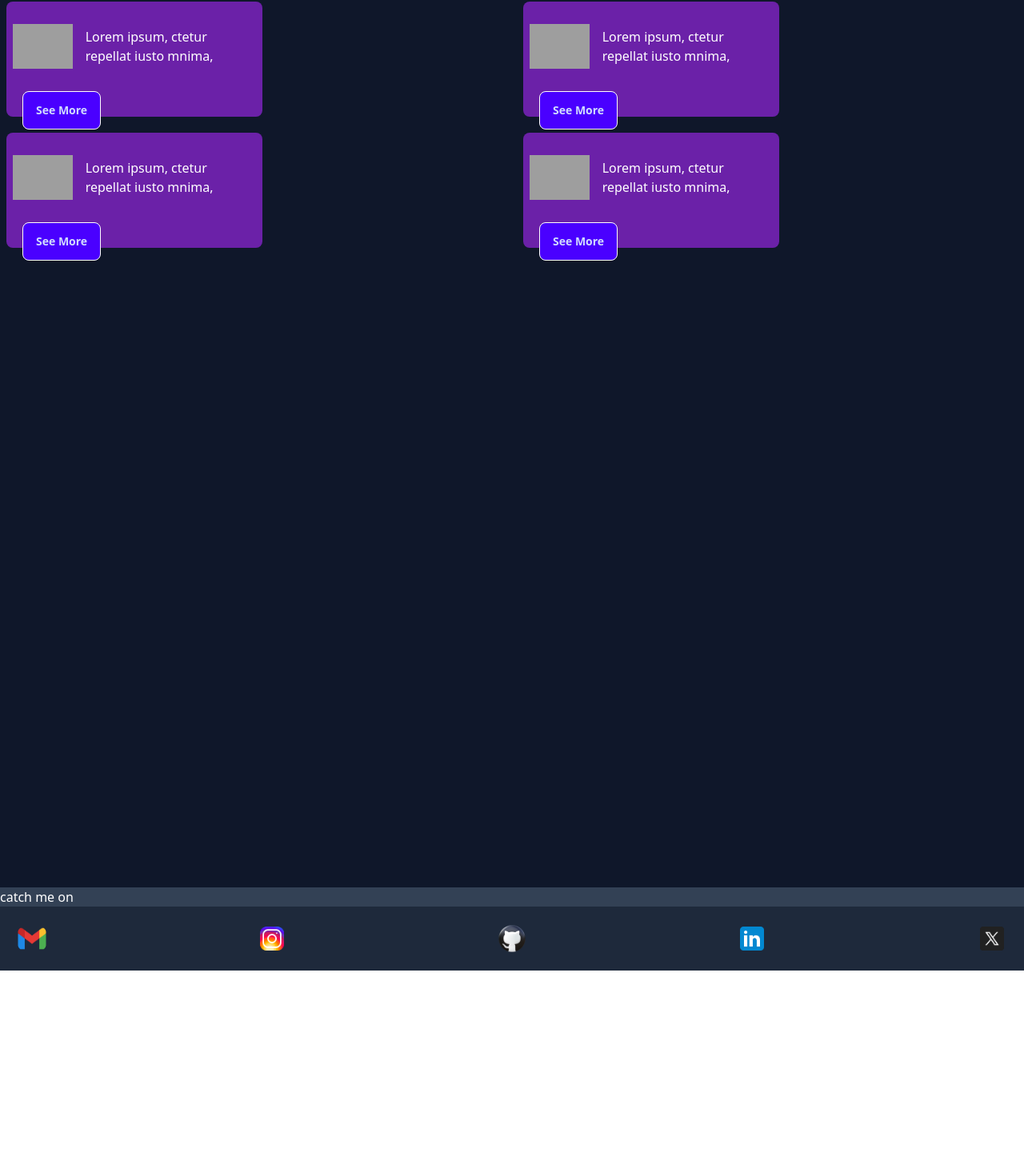
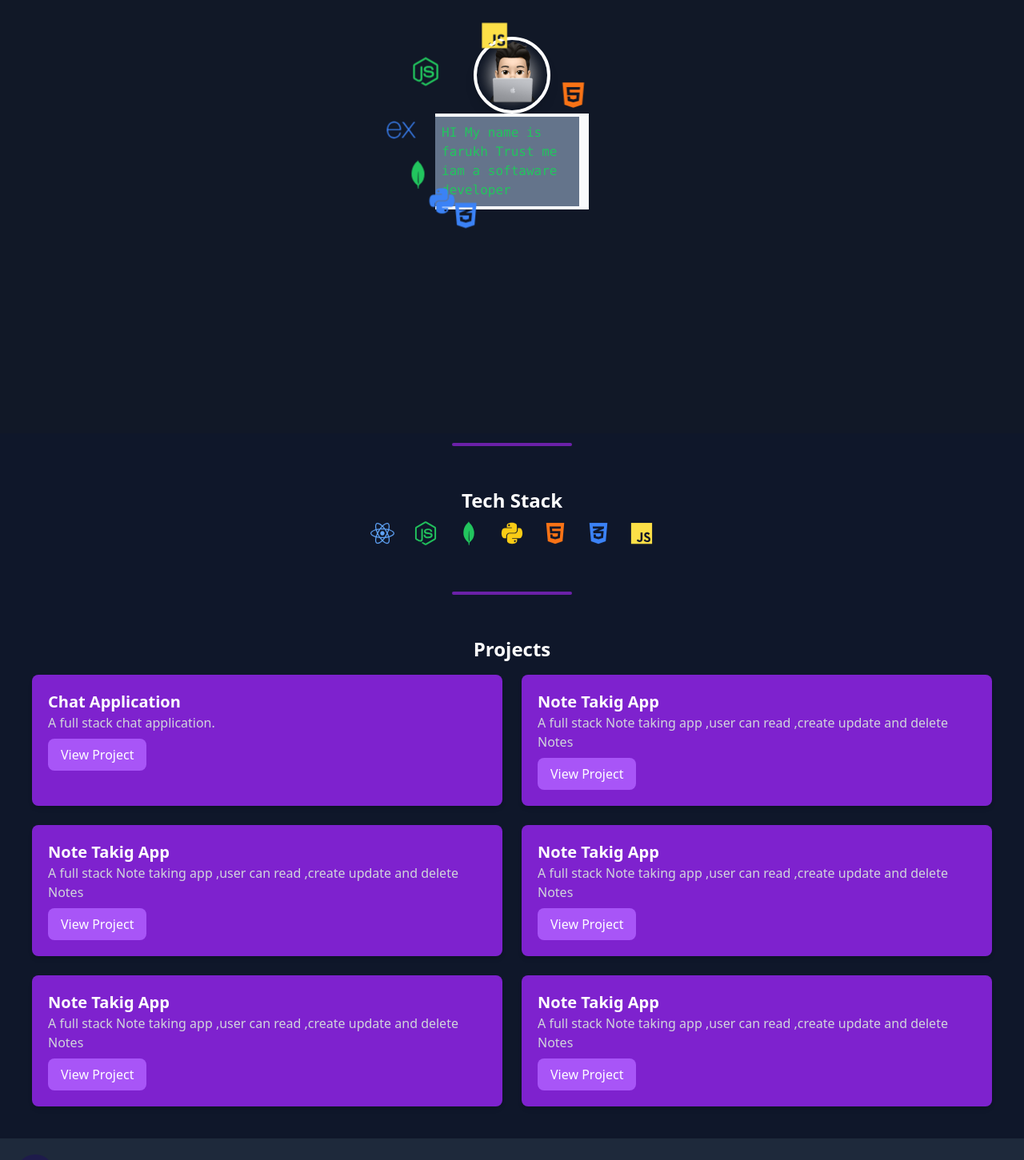
Before and after one commit to Farukh-patel/My-Portfolio, a React (Vite) app: page / in a window 1280 px wide. Shown: the part 314-1765 px from the top of the page at 80% size. Before the commit the page ends 1528 px from the top, so only its background shows below. Built offline with nearby package versions, Linux system fonts and the light colour scheme; grey boxes are pictures that could not be loaded.

Commit message:
ui updated 2

```diff
--- a/package.json
+++ b/package.json
@@ -12,7 +12,8 @@
   "dependencies": {
     "lucide-react": "^0.474.0",
     "react": "^18.3.1",
-    "react-dom": "^18.3.1"
+    "react-dom": "^18.3.1",
+    "react-icons": "^5.4.0"
   },
   "devDependencies": {
     "@eslint/js": "^9.17.0",
--- a/src/components/HomePage.jsx
+++ b/src/components/HomePage.jsx
@@ -1,97 +1,208 @@
 import React from "react";
+import {
+  FaReact,
+  FaNodeJs,
+  FaPython,
+  FaHtml5,
+  FaCss3Alt,
+  FaJs,
+  FaDatabase,
+  FaGithub,
+  FaLinkedin,
+  FaEnvelope,
+  FaInstagram,
+  FaFacebook,
+} from "react-icons/fa";
+import { SiMongodb, SiExpress } from "react-icons/si";
 export const HomePage = () => {
+  const cardData = [
+    {
+      id: 1,
+      text: "Lorem ipsum, ctetur repellat iusto mnima",
+      imgSrc: "/card-image.png",
+    },
+    {
+      id: 2,
+      text: "Lorem ipsum, ctetur repellat iusto mnima",
+      imgSrc: "/card-image.png",
+    },
+    {
+      id: 3,
+      text: "Lorem ipsum, ctetur repellat iusto mnima",
+      imgSrc: "/card-image.png",
+    },
+    {
+      id: 4,
+      text: "Lorem ipsum, ctetur repellat iusto mnima",
+      imgSrc: "/card-image.png",
+    },
+  ];
+
+  const socialMedia = [
+    { id: 1, img: "/gmail.png", alt: "Gmail", link: "mailto:your@email.com" },
+    {
+      id: 2,
+      img: "/instagram.png",
+      alt: "Instagram",
+      link: "https://instagram.com/yourprofile",
+    },
+    {
+      id: 3,
+      img: "/github.png",
+      alt: "GitHub",
+      link: "https://github.com/yourprofile",
+    },
+    {
+      id: 4,
+      img: "/linkedin.png",
+      alt: "LinkedIn",
+      link: "https://linkedin.com/in/yourprofile",
+    },
+    {
+      id: 5,
+      img: "/x.png",
+      alt: "Twitter/X",
+      link: "https://x.com/yourprofile",
+    },
+  ];
+
+  const projects = [
+    {
+      id: 1,
+      title: "Chat Application",
+      description: "A full stack chat application.",
+      link: "https://yourproject.com",
+    },
+    {
+      id: 2,
+      title: "Note Takig App",
+      description:
+        "A full stack Note taking app ,user can read ,create update and delete Notes",
+      link: "https://yourproject2.com",
+    },
+    {
+      id: 3,
+      title: "Note Takig App",
+      description:
+        "A full stack Note taking app ,user can read ,create update and delete Notes",
+      link: "https://yourproject2.com",
+    },
+    {
+      id: 4,
+      title: "Note Takig App",
+      description:
+        "A full stack Note taking app ,user can read ,create update and delete Notes",
+      link: "https://yourproject2.com",
+    },
+    {
+      id: 4,
+      title: "Note Takig App",
+      description:
+        "A full stack Note taking app ,user can read ,create update and delete Notes",
+      link: "https://yourproject2.com",
+    },
+    {
+      id: 4,
+      title: "Note Takig App",
+      description:
+        "A full stack Note taking app ,user can read ,create update and delete Notes",
+      link: "https://yourproject2.com",
+    },
+  ];
+
   return (
-    <div>
-      <div className="flex justify-center items-center  bg-slate-900">
+    <div className="bg-slate-900 text-white min-h-screen">
+      {/* Profile Section */}
+      <div className="flex items-center justify-center h-screen bg-gray-900 overflow-hidden">
+        <div className="relative w-48 h-48">
           <img
-          className="rounded-full bg-slate-900 h-26 w-24 "
             src="Me.png"
-          alt=""
+            alt="Profile"
+            className="w-24 h-24 rounded-full mx-auto border-4 border-white shadow-lg"
           />
-        <div className="mx-3 h-40 flex flex-col my-8 justify-center items-center">
-          <h1>Trust me iam a software developer!!</h1>
-          <p></p>
+
+          <div className="bg-slate-50 chat chat-end">
+            <p className="font-mono text-green-500 bg-slate-500  p-2">
+              {" "}
+              HI My name is farukh Trust me iam a softaware developer
+            </p>
+          </div>
+
+          <div className="absolute inset-0 flex items-center justify-center">
+            <FaHtml5 className="absolute text-orange-500 text-4xl animate-orbit-1" />
+            <FaJs className="absolute text-yellow-300 text-4xl animate-orbit-2" />
+            <FaNodeJs className="absolute text-green-500 text-4xl animate-orbit-3" />
+            <SiExpress className="absolute text-blue-500 text-4xl animate-orbit-4" />
+            <SiMongodb className="absolute text-green-500 text-4xl animate-orbit-5" />
+            <FaPython className="absolute text-blue-500 text-4xl animate-orbit-6" />
+            <FaCss3Alt className="absolute text-blue-500 text-4xl animate-orbit-7" />
           </div>
         </div>
-
-      <div className="flex justify-center bg-slate-900">
+      </div>
+      {/* Divider */}
+      <div className="flex justify-center">
         <div className="bg-purple-800 h-1 w-[150px] rounded my-3"></div>
       </div>
-
-      {/* div grids */}
-
-      <div className="grid md:grid-cols-2 bg-slate-900 flex justify-center items-center gap-3 ">
-        <div className="bg-purple-800 mt-2 mx-2 rounded-lg h-36 w-80">
-          <div className="flex justify-center items-center h-28 p-0">
-            <img
-              className="h-14 mx-2 "
-              src="https://encrypted-tbn0.gstatic.com/images?q=tbn:ANd9GcRSnBuAOO1Gdujswhekc-wgsUdAEBC7zBZKDw&s"
-              alt=""
-            />
-            <p className="mx-2"> Lorem ipsum, ctetur repellat iusto mnima, </p>
-          </div>
-          <button className=" mx-5  rounded-lg border-white btn btn-primary">
-            See More{" "}
-          </button>
-        </div>
-        <div className="bg-purple-800 mt-2 mx-2 rounded-lg h-36 w-80">
-          <div className="flex justify-center items-center h-28 ">
-            <img
-              className="h-14 mx-2"
-              src="https://encrypted-tbn0.gstatic.com/images?q=tbn:ANd9GcRSnBuAOO1Gdujswhekc-wgsUdAEBC7zBZKDw&s"
-              alt=""
-            />
-            <p className="mx-2"> Lorem ipsum, ctetur repellat iusto mnima, </p>
-          </div>
-          <button className=" mx-5 rounded-lg border-white btn btn-primary">
-            See More{" "}
-          </button>
-        </div>
-        <div className="bg-purple-800 mt-2 mx-2 rounded-lg h-36 w-80">
-          <div className="flex justify-center items-center h-28">
-            <img
-              className="h-14 mx-2"
-              src="https://encrypted-tbn0.gstatic.com/images?q=tbn:ANd9GcRSnBuAOO1Gdujswhekc-wgsUdAEBC7zBZKDw&s"
-              alt=""
-            />
-            <p className="mx-2"> Lorem ipsum, ctetur repellat iusto mnima, </p>
-          </div>
-          <button className=" mx-5 rounded-lg border-white btn btn-primary">
-            See More{" "}
-          </button>
-        </div>
-        <div className="bg-purple-800 mt-2 mx-2 rounded-lg h-36 w-80">
-          <div className="flex justify-center items-center h-28 ">
-            <img
-              className="h-14 mx-2"
-              src="https://encrypted-tbn0.gstatic.com/images?q=tbn:ANd9GcRSnBuAOO1Gdujswhekc-wgsUdAEBC7zBZKDw&s"
-              alt=""
-            />
-            <p className="mx-2"> Lorem ipsum, ctetur repellat iusto mnima, </p>
-          </div>
-          <button className=" mx-5 rounded-lg border-white btn btn-primary">
-            See More{" "}
-          </button>
+      <div className="py-10">
+        <h2 className="text-center text-2xl font-semibold">Tech Stack</h2>
+        <div className="flex justify-center gap-6 mt-4">
+          <FaReact className="text-blue-400 text-3xl animate-bounce" />
+          <FaNodeJs className="text-green-500 text-3xl animate-bounce" />
+          <SiMongodb className="text-green-500 text-3xl animate-bounce" />
+          <FaPython className="text-yellow-400 text-3xl animate-bounce" />
+          <FaHtml5 className="text-orange-500 text-3xl animate-bounce" />
+          <FaCss3Alt className="text-blue-500 text-3xl animate-bounce" />
+          <FaJs className="text-yellow-300 text-3xl animate-bounce" />
         </div>
       </div>
-
-      {/* socila media section */}
-      <div className="h-screen bg-slate-900">
-        <div className="flex justify-center items-center h-96">
-          <img
-            src=""
-            alt=""
-          />
+      <div className="flex justify-center">
+        <div className="bg-purple-800 h-1 w-[150px] rounded my-3"></div>
+      </div>
+      {/* Grid Section */}
+      <div className="py-10 px-10">
+        <h2 className="text-center text-2xl font-semibold">Projects</h2>
+        <div className="grid md:grid-cols-2 gap-6 mt-4 ">
+          {projects.map((project) => (
+            <div
+              key={project.id}
+              className="bg-purple-700 p-5 rounded-lg shadow-md"
+            >
+              <h3 className="text-xl font-bold">{project.title}</h3>
+              <p className="text-gray-300">{project.description}</p>
+              <a href={project.link} target="_blank" rel="noopener noreferrer">
+                <button className="mt-2 px-4 py-2 bg-purple-500 text-white rounded-lg hover:bg-purple-600 transition">
+                  View Project
+                </button>
+              </a>
+            </div>
+          ))}
         </div>
       </div>
-      <p className="h-auto text-white bg-slate-700 font-light ">catch me on</p>
+      {/* Social Media Section */}
+      <footer>
         <div className="h-22 bg-slate-800 flex justify-between p-5">
-        <div> <img className="h-10 rounded-full hover:shadow-gray-400 cursor-pointer" src="gmail.png" alt="" /></div>
-        <div> <img className="h-10 rounded-full hover:shadow-gray-400 cursor-pointer"  src="instagram.png" alt="" /></div>
-        <div> <img className="h-10 rounded-full hover:shadow-gray-400 cursor-pointer"  src="github.png" alt="" /></div>
-        <div> <img className="h-10 rounded-full hover:shadow-gray-400 cursor-pointer"  src="linkedin.png" alt="" /></div>
-        <div> <img className="h-10 rounded-full hover:shadow-gray-400 cursor-pointer"  src="x.png" alt="" /></div>
+          <div>
+            <img className="h-12 rounded-full" src="buglogo.png" alt="" />
           </div>
+          <div className="flex justify-center items-center gap-8">
+            <a href="">
+              <FaGithub className="text-white " />
+            </a>
+            <a href="">
+              <FaFacebook className="text-white text-blue-600 " />
+            </a>
+            <a href="">
+              <FaInstagram className="text-white text-pink-500 " />
+            </a>
+            <a href="">
+              <FaLinkedin className="text-white text-blue-600 " />
+            </a>
+            <a href="">
+              <FaEnvelope className="text-white text-red-500 " />
+            </a>
+          </div>
+        </div>
+      </footer>
     </div>
   );
 };
--- a/src/components/Navbar.jsx
+++ b/src/components/Navbar.jsx
@@ -1,17 +1,30 @@
 import React from "react";
-import {Home,Info} from 'lucide-react'
+import { Home, Info,Sun,Moon } from "lucide-react";
 
 export const Navbar = () => {
   return (
     <div className="bg-indigo-950 w-full h-14 flex justify-between items-center">
       <div className="mx-4">
-      logo
+        <img className="h-14 rounded-full " src="buglogo.png" alt="" />
       </div>
-
-        <ul className="flex space-x-6 text-white mr-4 cursor-pointer">
-          <li><Home className="h-5 w-5 mr-2"/>Home</li>
-          <li><Info className="h-5 w-5"/>About</li>
-        </ul>
+      <ul className="flex space-x-6 text-white mr-4 cursor-pointer">
+        <li className="flex items-center">
+          <Home className="h-5 w-5 mr-2" />
+          Home
+        </li>
+        <li className="flex items-center">
+          <Info className="h-5 w-5 mr-2" />
+          About
+        </li>
+        <li className="flex items-center">
+          <Sun className="h-5 w-5 mr-2" />
+          Light Mode
+        </li>
+        <li className="flex items-center">
+          <Moon className="h-5 w-5 mr-2" />
+          Dark Mode
+        </li>
+      </ul>
     </div>
   );
 };
```
Also changed, not shown: tailwind.config.js (+20 -1 lines), public/buglogo.png (added), src/index.css (line endings or trailing spaces), 1 other file (tests, documents, lock files or other folders). Lines whose indentation alone changed are shown as unchanged.
